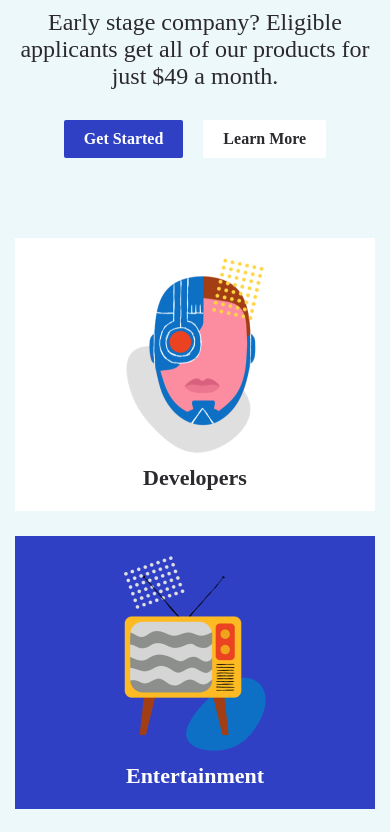
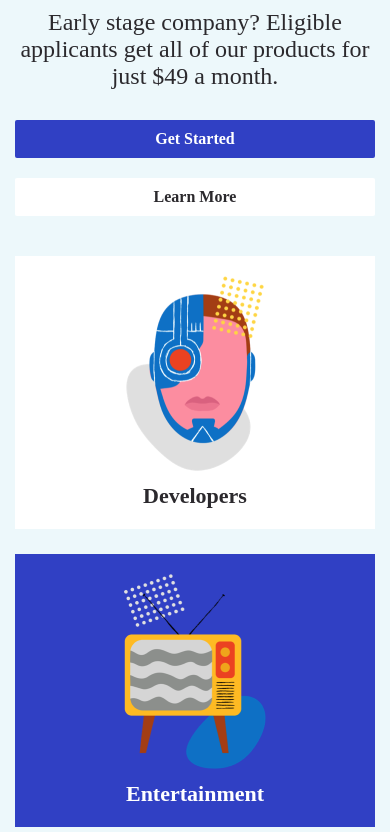
Before and after one commit to mustafadalga/foundation-website, a plain HTML site: page index.html in a window 390 px wide. Shown: the part 5080-5912 px from the top of the page. Drawn offline with nearby package versions, Linux system fonts and the light colour scheme.

Commit message:
Visitors section responsive design completed.

```diff
--- a/assets/scss/main.scss
+++ b/assets/scss/main.scss
@@ -1403,6 +1403,14 @@ footer{
   }
   /*End Communicate*/
 
+  /*Visitors*/
+  .visitors-body{
+    margin-top: 4rem;
+  }
+  /*End Visitors*/
+
+
+
 
   /*End Home Page*/
 }
@@ -1423,7 +1431,11 @@ footer{
   /*End Organizations*/
 
 
-
+  /*Visitors*/
+  .visitors-btn{
+    flex-direction: column;
+  }
+  /*End Visitors*/
 
 
 
```
Also changed, not shown: assets/css/main.css, 1 other file.
